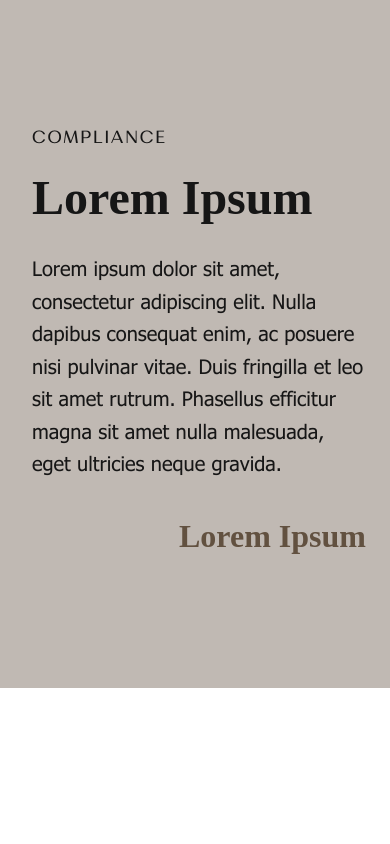
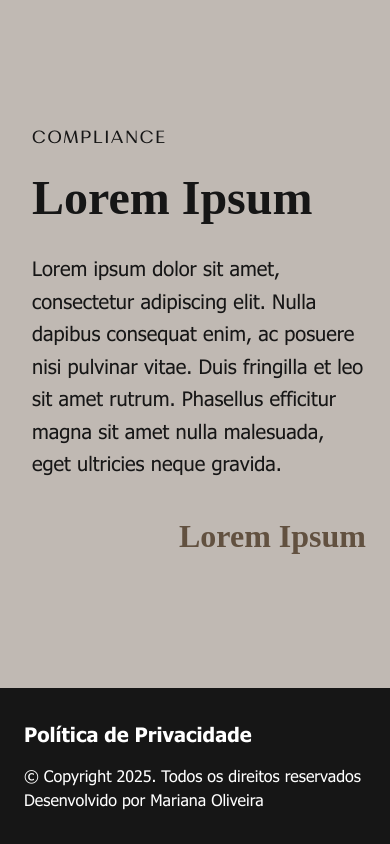
Before and after one commit to masolivs/SPSite, a Next.js app: page / in a window 390 px wide. Shown: the part 1388-2232 px from the top of the page. Before the commit the page ends 2076 px from the top, so only its background shows below. Built offline with nearby package versions, Linux system fonts and the light colour scheme.

Commit message:
criação do componente footer e importação para a página de compliance

```diff
--- a/src/app/compliance/page.tsx
+++ b/src/app/compliance/page.tsx
@@ -1,6 +1,7 @@
 'use client';
 
 import Navbar from "../components/navbar";
+import Footer from "../components/footer";
 import Link from "next/link";
 
 export default function CompliancePage() {
@@ -12,7 +13,6 @@ export default function CompliancePage() {
           <h3 className="font-bodrumsans text-dark text-[18px] sm:text-[20px] tracking-widest uppercase mb-4">
             COMPLIANCE
           </h3>
-
           <h1 className="font-dm-serif text-dark text-[48px] sm:text-[80px] font-bold leading-tight mb-10">
             Lorem Ipsum
           </h1>
@@ -23,7 +23,6 @@ export default function CompliancePage() {
             <br /><br />
             Proin placerat nibh quis scelerisque condimentum. Orci varius natoque penatibus et magnis dis parturient montes, nascetur ridiculus mus. In sagittis justo et mi pellentesque, ac feugiat nulla scelerisque. Nullam volutpat vehicula interdum. Phasellus a ex orci. Quisque nisl nisl, molestie nec augue a, tempor mollis diam. Nam scelerisque non est sed consectetur. Sed molestie tincidunt tortor, nec tristique orci malesuada eu.
           </p>
-
           <div className="mt-16 text-right">
             <Link
               href="/"
@@ -34,6 +33,7 @@ export default function CompliancePage() {
           </div>
         </div>
       </main>
+      <Footer />
     </div>
   );
 }
--- /dev/null
+++ b/src/app/components/footer.tsx
@@ -0,0 +1,13 @@
+'use client'
+
+export default function Footer() {
+  return (
+    <div className="bg-dark font-tahoma text-white px-6 sm:px-24 py-8">
+      <h3 className="text-xl sm:text-3xl font-bold">Política de Privacidade</h3>
+      <div className="mt-4 flex flex-col sm:flex-row justify-between sm:mt-10 text-base sm:text-xl">
+        <p className="text-left">© Copyright 2025. Todos os direitos reservados</p>
+        <p className="text-left sm:text-right">Desenvolvido por Mariana Oliveira</p>
+      </div>
+    </div>
+  )
+}
--- a/src/app/page.tsx
+++ b/src/app/page.tsx
@@ -2,6 +2,7 @@ import Navbar from './components/navbar';
 import Herosection from './components/herosection';
 import Sobre from './components/sobre';
 import Compliance from './components/compliance';
+import Footer from './components/footer';
 
 export default function Home() {
   return (
@@ -10,6 +11,7 @@ export default function Home() {
           <Herosection />
           <Sobre />
           <Compliance />
+          <Footer />
     </div>
 
 
```
